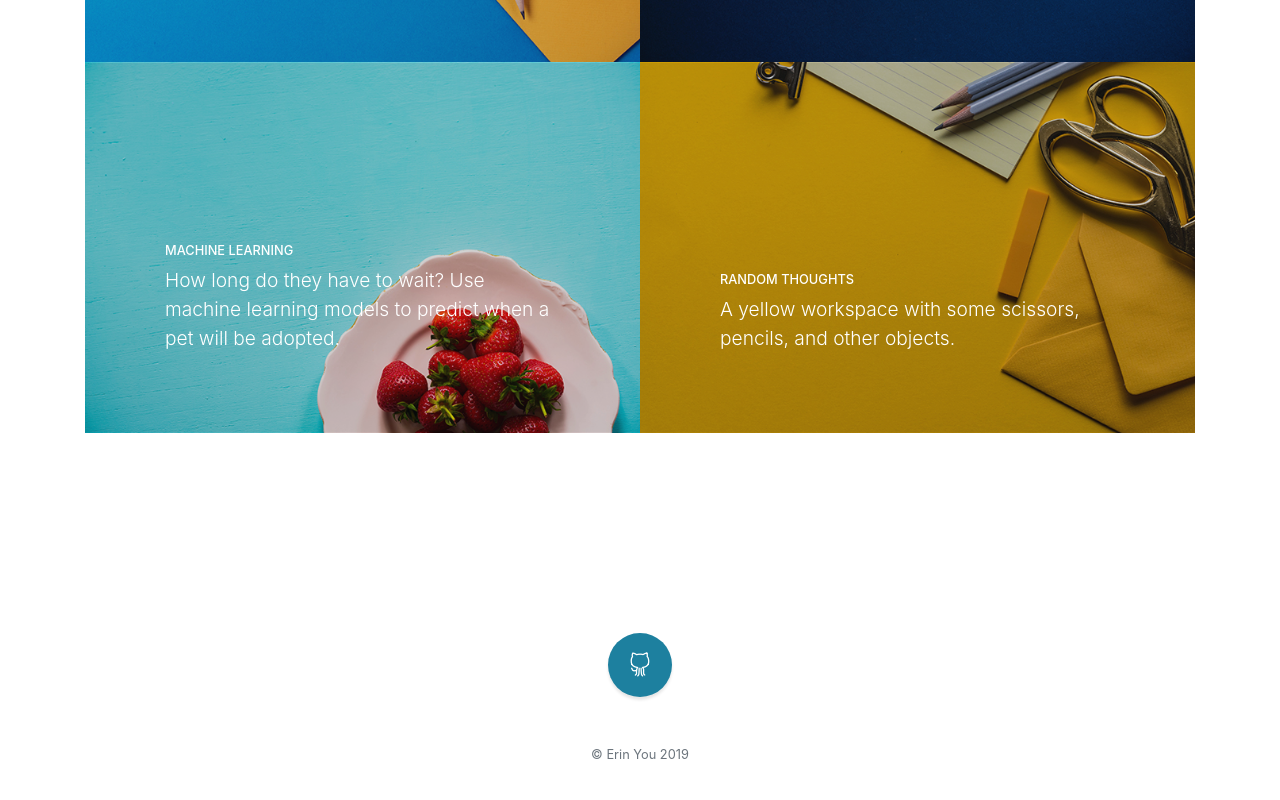
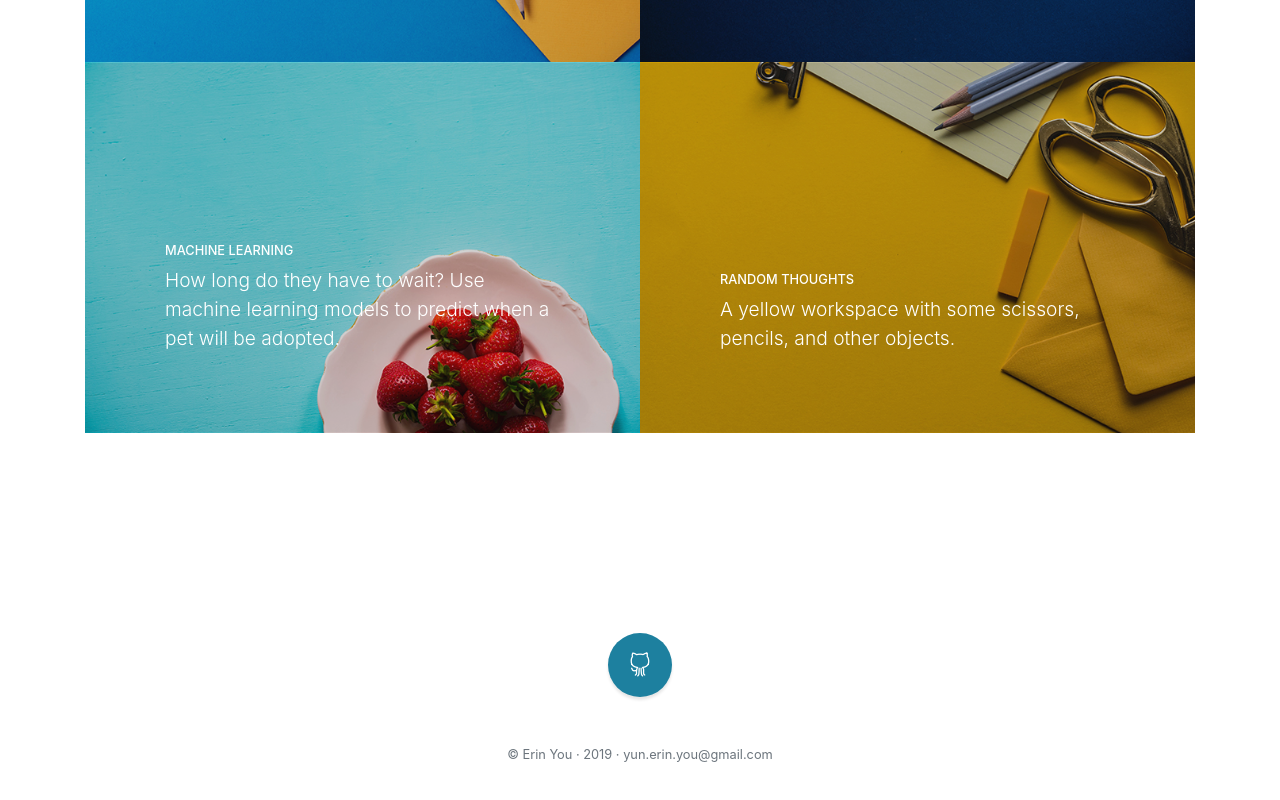
Before and after one commit to erinyunyou/data-inspired, a website with bundled scripts: page index.html in a window 1280 px wide. Shown: the part 1717-2517 px from the top of the page. Built offline with nearby package versions, Linux system fonts and the light colour scheme.

Commit message:
Update index.html

```diff
--- a/index.html
+++ b/index.html
@@ -141,7 +141,7 @@
             </a>
           </li>
         </ul>
-        <p class="text-muted small mb-0">&copy; Erin You 2019 </p>
+        <p class="text-muted small mb-0">&copy; Erin You &middot; 2019 &middot; yun.erin.you@gmail.com </p>
       </div>
     </footer>
 
```
